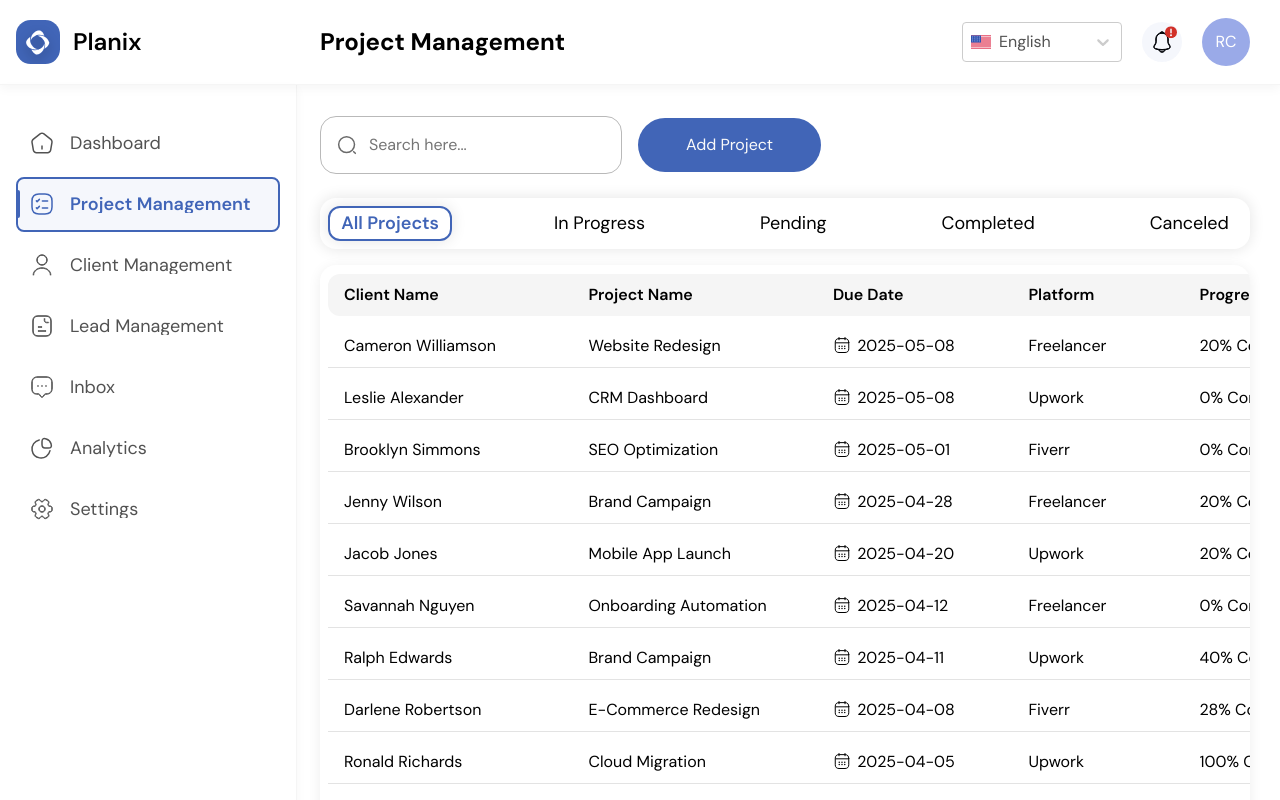
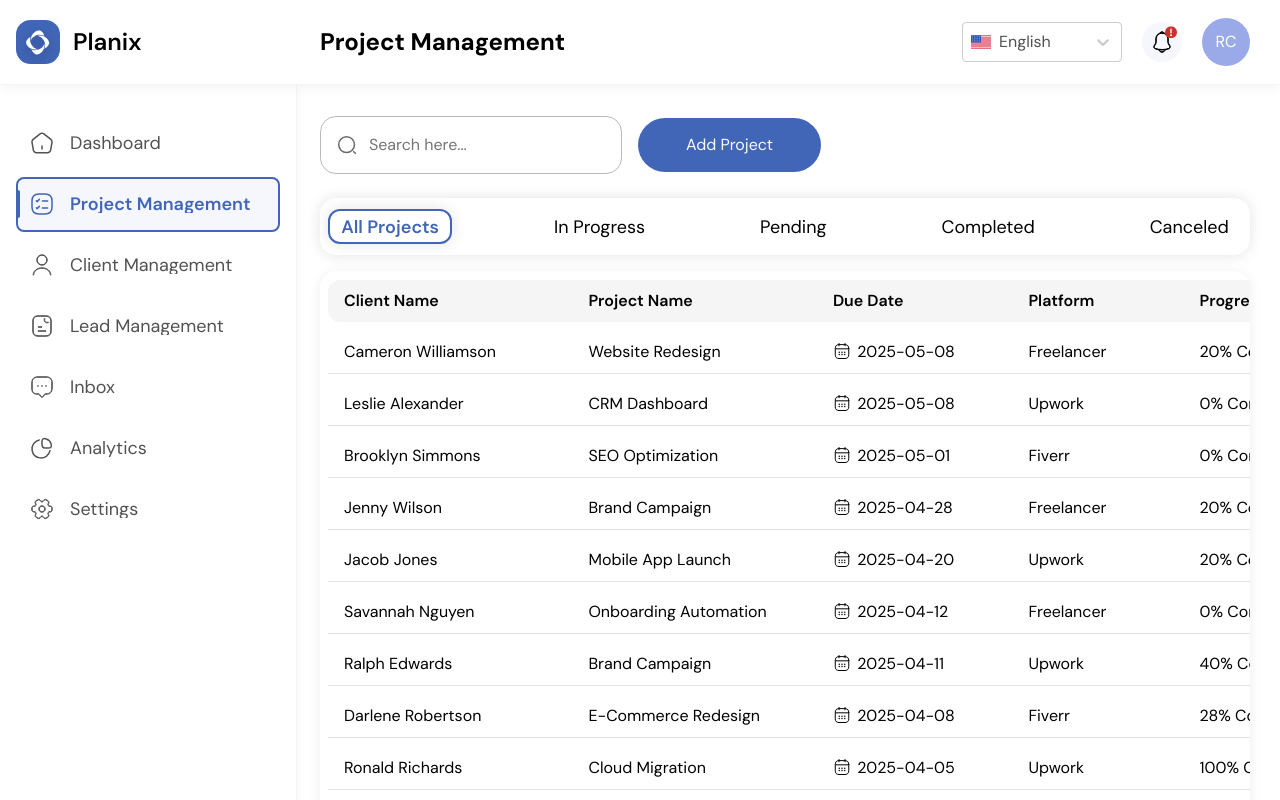
Before and after one commit to Roman-Chaban/planix-app, a Next.js app: page /en/project-management in a window 1280 px wide. Shown: the top 800 px of the page. Built offline with nearby package versions, Linux system fonts and the light colour scheme.

Commit message:
Feat: add padding block for scrollContainer

```diff
--- a/src/widgets/projects-header/ui/ProjectsHeader.module.scss
+++ b/src/widgets/projects-header/ui/ProjectsHeader.module.scss
@@ -8,7 +8,7 @@
 
   box-shadow: $shadow-not-found;
   background: $neutral-0;
-  padding: 0.5rem;
+  padding: 0.7rem 0.5rem;
   border-radius: 1rem;
 
   @include respond(xl) {
```
